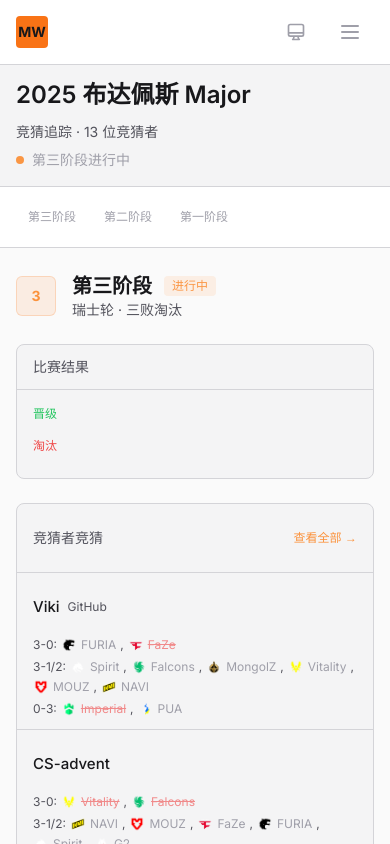
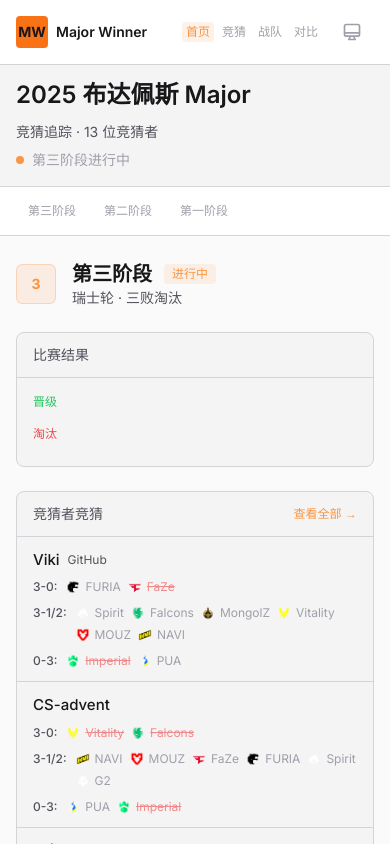
Before and after one commit to vikiboss/major-winner, a Next.js app: page / in a window 390 px wide. Shown: the top 844 px of the page. Built offline with nearby package versions, Linux system fonts and the light colour scheme.

Commit message:
chore: 优化布局

```diff
--- a/app/globals.css
+++ b/app/globals.css
@@ -117,7 +117,6 @@ body {
 
   /* Better touch targets on mobile */
   button, a {
-    min-height: 44px;
     display: inline-flex;
     align-items: center;
     justify-content: center;
--- a/app/page.tsx
+++ b/app/page.tsx
@@ -118,7 +118,7 @@ export default function Home() {
       <div className="bg-surface-0 border-border stage-nav sticky top-16 z-40 border-b">
         <div className="mx-auto max-w-5xl">
           <nav
-            className="stage-nav flex gap-1 overflow-x-auto px-4 py-2 sm:px-4 [scrollbar-width:thin] [&::-webkit-scrollbar]:h-1 [&::-webkit-scrollbar-thumb]:rounded-full [&::-webkit-scrollbar-thumb]:bg-zinc-700 [&::-webkit-scrollbar-track]:bg-transparent"
+            className="stage-nav flex gap-1 overflow-x-auto px-4 py-2 [scrollbar-width:thin] sm:px-4 [&::-webkit-scrollbar]:h-1 [&::-webkit-scrollbar-thumb]:rounded-full [&::-webkit-scrollbar-thumb]:bg-zinc-700 [&::-webkit-scrollbar-track]:bg-transparent"
             role="navigation"
             style={{ scrollSnapType: 'x mandatory' }}
           >
@@ -126,7 +126,7 @@ export default function Home() {
               <a
                 key={stage.id}
                 href={`#${stage.id}`}
-                className="hover:bg-surface-2 shrink-0 rounded-md px-3 py-2 text-xs font-medium text-zinc-400 transition-colors active:scale-95 hover:text-zinc-900 sm:min-w-20 sm:px-4 sm:text-sm dark:hover:text-white"
+                className="hover:bg-surface-2 shrink-0 rounded-md px-3 py-2 text-xs font-medium text-zinc-400 transition-colors hover:text-zinc-900 active:scale-95 sm:min-w-20 sm:px-4 sm:text-sm dark:hover:text-white"
                 style={{ scrollSnapAlign: 'start' }}
               >
                 {getStageName(stage.id as string)}
@@ -480,10 +480,12 @@ function PredictorPredictions({
             </div>
 
             {prediction && stageType === 'swiss' && (
-              <div className="flex flex-col gap-1.5 text-xs sm:flex-row sm:gap-6">
-                <div className="flex flex-wrap gap-1">
-                  <span className="text-muted">3-0: </span>
-                  {(prediction as StagePrediction)['3-0'].map((team, idx) => {
+              <div className="space-y-2.5">
+                {/* 3-0 区域 */}
+                <div className="flex items-start gap-2">
+                  <span className="text-muted shrink-0 text-xs font-medium">3-0:</span>
+                  <div className="flex flex-wrap gap-1.5">
+                    {(prediction as StagePrediction)['3-0'].map((team) => {
                       const possible =
                         stageStatus === 'waiting'
                           ? true
@@ -491,10 +493,10 @@ function PredictorPredictions({
                       const isCorrect =
                         stageStatus === 'waiting' ? false : actualResult?.['3-0']?.includes(team)
                       return (
-                      <span key={team} className="inline-flex items-center gap-1">
+                        <div key={team} className="flex items-center gap-1">
                           <TeamLogo shortName={team} size="xs" />
                           <span
-                          className={
+                            className={`text-xs ${
                               stageStatus === 'waiting'
                                 ? 'text-zinc-400'
                                 : isCorrect
@@ -502,20 +504,21 @@ function PredictorPredictions({
                                   : !possible
                                     ? 'text-lose line-through opacity-60'
                                     : 'text-zinc-400'
-                          }
+                            }`}
                           >
                             {team}
                           </span>
-                        {idx < (prediction as StagePrediction)['3-0'].length - 1 && (
-                          <span className="text-muted">,</span>
-                        )}
-                      </span>
+                        </div>
                       )
                     })}
                   </div>
-                <div className="flex flex-wrap gap-1">
-                  <span className="text-muted">3-1/2: </span>
-                  {(prediction as StagePrediction)['3-1-or-3-2'].map((team, idx) => {
+                </div>
+
+                {/* 3-1/2 区域 */}
+                <div className="flex items-start gap-2">
+                  <span className="text-muted shrink-0 text-xs font-medium">3-1/2:</span>
+                  <div className="flex flex-wrap gap-1.5">
+                    {(prediction as StagePrediction)['3-1-or-3-2'].map((team) => {
                       const possible =
                         stageStatus === 'waiting'
                           ? true
@@ -526,10 +529,10 @@ function PredictorPredictions({
                           : actualResult?.['3-1']?.includes(team) ||
                             actualResult?.['3-2']?.includes(team)
                       return (
-                      <span key={team} className="inline-flex items-center gap-1">
+                        <div key={team} className="flex items-center gap-1">
                           <TeamLogo shortName={team} size="xs" />
                           <span
-                          className={
+                            className={`text-xs ${
                               stageStatus === 'waiting'
                                 ? 'text-zinc-400'
                                 : isCorrect
@@ -537,20 +540,21 @@ function PredictorPredictions({
                                   : !possible
                                     ? 'text-lose line-through opacity-60'
                                     : 'text-zinc-400'
-                          }
+                            }`}
                           >
                             {team}
                           </span>
-                        {idx < (prediction as StagePrediction)['3-1-or-3-2'].length - 1 && (
-                          <span className="text-muted">,</span>
-                        )}
-                      </span>
+                        </div>
                       )
                     })}
                   </div>
-                <div className="flex flex-wrap gap-1">
-                  <span className="text-muted">0-3: </span>
-                  {(prediction as StagePrediction)['0-3'].map((team, idx) => {
+                </div>
+
+                {/* 0-3 区域 */}
+                <div className="flex items-start gap-2">
+                  <span className="text-muted shrink-0 text-xs font-medium">0-3:</span>
+                  <div className="flex flex-wrap gap-1.5">
+                    {(prediction as StagePrediction)['0-3'].map((team) => {
                       const possible =
                         stageStatus === 'waiting'
                           ? true
@@ -558,10 +562,10 @@ function PredictorPredictions({
                       const isCorrect =
                         stageStatus === 'waiting' ? false : actualResult?.['0-3']?.includes(team)
                       return (
-                      <span key={team} className="inline-flex items-center gap-1">
+                        <div key={team} className="flex items-center gap-1">
                           <TeamLogo shortName={team} size="xs" />
                           <span
-                          className={
+                            className={`text-xs ${
                               stageStatus === 'waiting'
                                 ? 'text-zinc-400'
                                 : isCorrect
@@ -569,16 +573,14 @@ function PredictorPredictions({
                                   : !possible
                                     ? 'text-lose line-through opacity-60'
                                     : 'text-zinc-400'
-                          }
+                            }`}
                           >
                             {team}
                           </span>
-                        {idx < (prediction as StagePrediction)['0-3'].length - 1 && (
-                          <span className="text-muted">,</span>
-                        )}
-                      </span>
+                        </div>
                       )
                     })}
+                  </div>
                 </div>
               </div>
             )}
--- a/app/predictors/page.tsx
+++ b/app/predictors/page.tsx
@@ -13,7 +13,9 @@ export default function LeaderboardPage() {
     <div className="mx-auto w-full max-w-5xl px-4 py-6 sm:py-8">
       {/* Header */}
       <div className="mb-6 sm:mb-8">
-        <h1 className="mb-2 text-2xl font-semibold text-zinc-900 sm:text-3xl dark:text-white">竞猜排行</h1>
+        <h1 className="mb-2 text-2xl font-semibold text-zinc-900 sm:text-3xl dark:text-white">
+          竞猜排行
+        </h1>
         <div className="mt-2 flex flex-col gap-2 text-sm sm:flex-row sm:flex-wrap sm:items-center sm:gap-3">
           <p className="text-muted">按猜对数排名 · {stats.length} 位竞猜者</p>
           <span className="text-muted hidden sm:inline">·</span>
@@ -27,13 +29,12 @@ export default function LeaderboardPage() {
                     : 'bg-muted'
               }`}
             />
-            <span className="text-zinc-400">
-              {getEventStatusText(eventProgress.eventStatus)}
-            </span>
+            <span className="text-zinc-400">{getEventStatusText(eventProgress.eventStatus)}</span>
           </div>
         </div>
         <p className="text-muted mt-3 text-xs sm:text-sm">
-          <span className="text-zinc-400">通过规则：</span>瑞士轮 5/10，八进四 2/4，半决赛 1/2，决赛猜中冠军
+          <span className="text-zinc-400">通过规则：</span>瑞士轮 5/10，八进四 2/4，半决赛
+          1/2，决赛猜中冠军
         </p>
       </div>
 
@@ -129,15 +130,15 @@ function LeaderboardTable({
                 const result = stat.stageResults.find((s) => s.stageId === stage.id)
                 const stageName =
                   stage.id === 'stage-1'
-                    ? '第一'
+                    ? '第一阶段'
                     : stage.id === 'stage-2'
-                      ? '第二'
+                      ? '第二阶段'
                       : stage.id === 'stage-3'
-                        ? '第三'
+                        ? '第三阶段'
                         : stage.id === '8-to-4'
                           ? '八强'
                           : stage.id === '4-to-2'
-                            ? '半决'
+                            ? '半决赛'
                             : '决赛'
                 return (
                   <div
--- a/components/Header.tsx
+++ b/components/Header.tsx
@@ -3,7 +3,6 @@
 import Link from 'next/link'
 import { usePathname } from 'next/navigation'
 import { ThemeToggle } from './ThemeToggle'
-import { useEffect, useState } from 'react'
 
 const navItems = [
   { href: '/', label: '首页' },
@@ -14,35 +13,23 @@ const navItems = [
 
 export function Header() {
   const pathname = usePathname()
-  const [menuOpen, setMenuOpen] = useState(false)
-
-  // 关闭菜单
-  const closeMenu = () => setMenuOpen(false)
-
-  // 点击菜单按钮切换
-  const toggleMenu = () => setMenuOpen((v) => !v)
-
-  useEffect(() => {
-    // 路径变化自动关闭菜单
-    closeMenu()
-  }, [pathname])
 
   return (
-    <header className="bg-surface-0 border-border header sticky top-0 z-50 border-b">
+    <header className="bg-surface-0 border-border sticky top-0 z-50 border-b">
       <div className="mx-auto max-w-5xl px-4">
-        <div className="flex h-16 items-center justify-between">
+        <div className="flex h-16 items-center justify-between gap-2 sm:gap-4">
           {/* Logo */}
-          <Link href="/" className="flex items-center gap-2 sm:gap-3">
+          <Link href="/" className="flex shrink-0 items-center gap-2 sm:gap-3">
             <div className="bg-primary-500 flex h-8 w-8 items-center justify-center rounded text-sm font-bold text-zinc-900 dark:text-white">
               MW
             </div>
-            <span className="hidden text-base font-semibold text-zinc-900 sm:block sm:text-lg dark:text-white">
+            <span className="text-sm font-semibold text-zinc-900 sm:text-lg dark:text-white">
               Major Winner
             </span>
           </Link>
 
           {/* Navigation */}
-          <nav className="hidden items-center gap-1 md:flex" role="navigation">
+          <nav className="flex flex-1 items-center justify-end gap-1" role="navigation">
             {navItems.map((item) => {
               const isActive =
                 pathname === item.href || (item.href !== '/' && pathname.startsWith(item.href))
@@ -50,7 +37,7 @@ export function Header() {
                 <Link
                   key={item.href}
                   href={item.href}
-                  className={`rounded px-3 py-1.5 text-sm font-medium transition-colors ${
+                  className={`rounded px-1 py-0.5 text-xs font-medium transition-colors sm:px-3 sm:py-1 sm:text-sm ${
                     isActive
                       ? 'bg-primary-500/10 text-primary-400'
                       : 'hover:bg-surface-2 text-zinc-400 hover:text-zinc-900 dark:hover:text-white'
@@ -62,99 +49,12 @@ export function Header() {
             })}
           </nav>
 
-          {/* Right side */}
-          <div className="flex items-center gap-2">
+          {/* Theme toggle */}
+          <div className="shrink-0">
             <ThemeToggle />
-            <MobileMenu
-              pathname={pathname}
-              open={menuOpen}
-              onToggle={toggleMenu}
-              onClose={closeMenu}
-            />
           </div>
         </div>
       </div>
     </header>
   )
 }
-
-function MobileMenu({
-  pathname,
-  open,
-  onToggle,
-  onClose,
-}: {
-  pathname: string
-  open: boolean
-  onToggle: () => void
-  onClose: () => void
-}) {
-  useEffect(() => {
-    if (!open) return
-
-    // Close on click outside
-    const handler = (e: MouseEvent) => {
-      if (!(e.target as HTMLElement).closest('.mobile-menu')) {
-        onClose()
-      }
-    }
-
-    // Close on escape key
-    const keyHandler = (e: KeyboardEvent) => {
-      if (e.key === 'Escape') {
-        onClose()
-      }
-    }
-
-    document.addEventListener('click', handler)
-    document.addEventListener('keydown', keyHandler)
-    return () => {
-      document.removeEventListener('click', handler)
-      document.removeEventListener('keydown', keyHandler)
-    }
-  }, [open, onClose])
-
-  return (
-    <div className="relative md:hidden">
-      <button
-        className="p-3 text-zinc-400 transition-colors active:scale-95 hover:text-zinc-900 dark:hover:text-white"
-        onClick={onToggle}
-        aria-label="菜单"
-        aria-expanded={open}
-      >
-        <svg className="h-6 w-6" fill="none" stroke="currentColor" viewBox="0 0 24 24">
-          <path
-            strokeLinecap="round"
-            strokeLinejoin="round"
-            strokeWidth={2}
-            d={open ? 'M6 18L18 6M6 6l12 12' : 'M4 6h16M4 12h16M4 18h16'}
-          />
-        </svg>
-      </button>
-      {open && (
-        <div className="mobile-menu bg-surface-2 border-border absolute right-0 top-full z-50 mt-2 max-h-[calc(100vh-5rem)] w-48 overflow-y-auto rounded-lg border shadow-xl">
-          <nav className="py-2" role="navigation">
-            {navItems.map((item) => {
-              const isActive =
-                pathname === item.href || (item.href !== '/' && pathname.startsWith(item.href))
-              return (
-                <Link
-                  key={item.href}
-                  href={item.href}
-                  className={`block px-4 py-3 text-sm font-medium transition-colors active:scale-[0.98] ${
-                    isActive
-                      ? 'bg-primary-500/10 text-primary-400'
-                      : 'text-zinc-400 hover:bg-surface-3 hover:text-zinc-900 dark:hover:text-white'
-                  }`}
-                  onClick={onClose}
-                >
-                  {item.label}
-                </Link>
-              )
-            })}
-          </nav>
-        </div>
-      )}
-    </div>
-  )
-}
```
Lines whose indentation alone changed are shown as unchanged.
